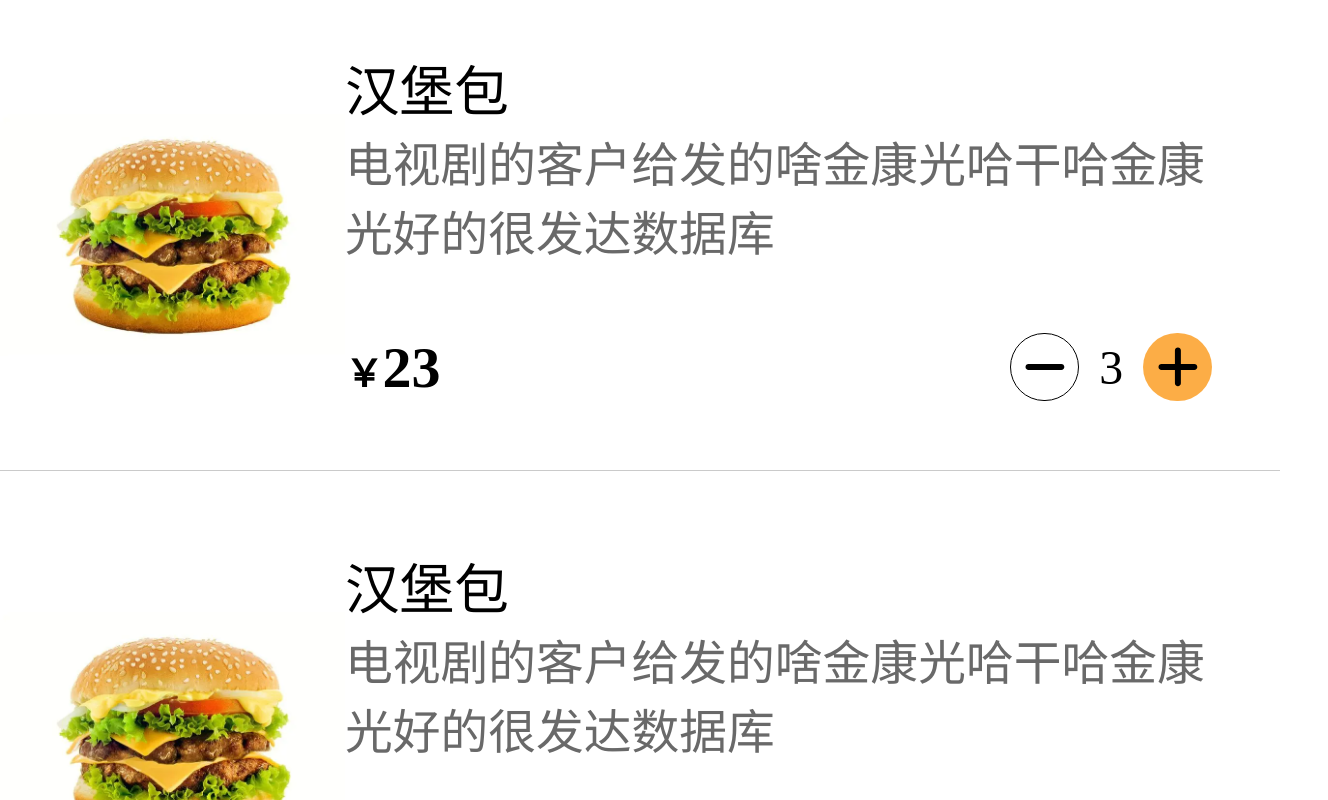
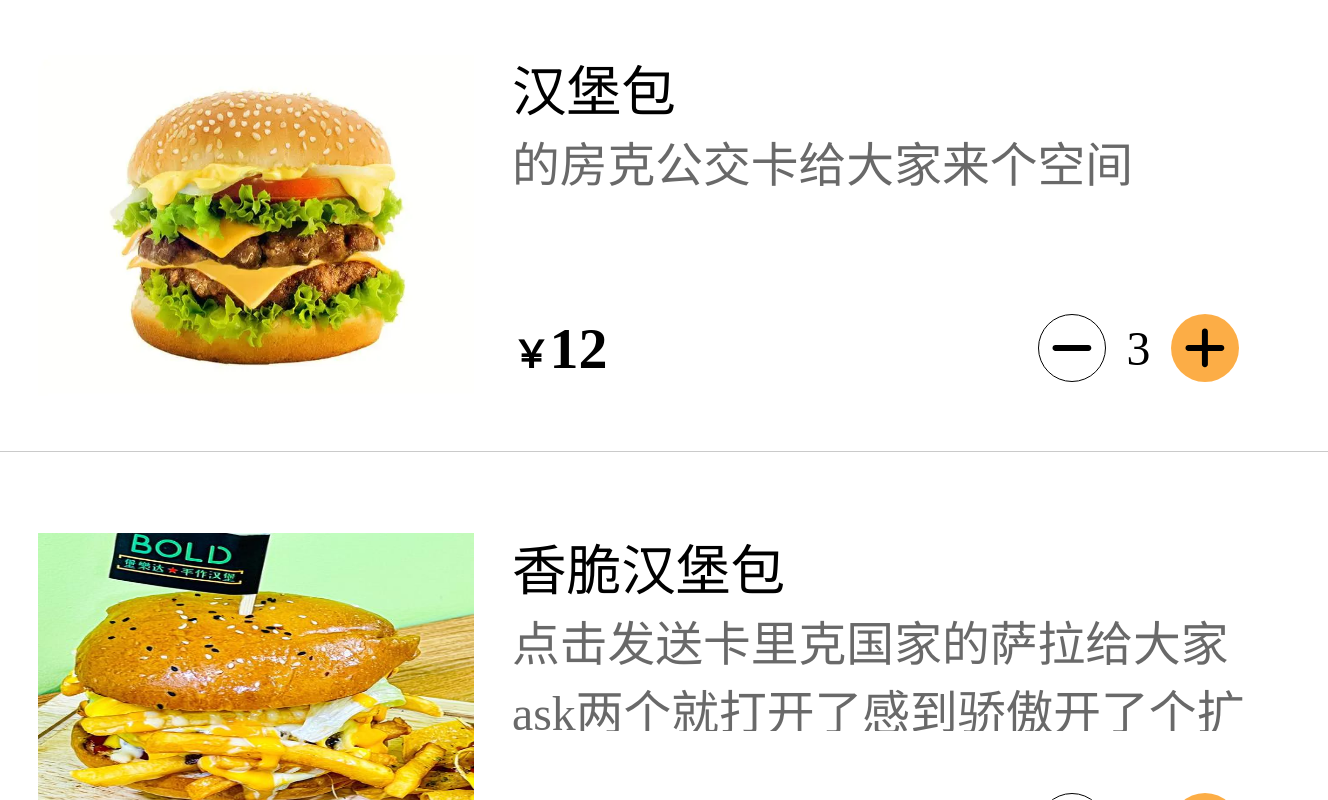
Before and after one commit to xiaoyutongxue11/orderApp, a React (Create React App) app: page / in a window 1280 px wide. Shown: the whole page, 1328 px wide, since content can reach past the window. Built offline with nearby package versions, Linux system fonts and the light colour scheme.

Commit message:
数据模拟以及样式微调

```diff
--- a/src/App.js
+++ b/src/App.js
@@ -1,9 +1,12 @@
+import { useState } from "react";
 import classes from "./App.module.css";
 import Meals from "./Components/Meals/Meals";
+import data from "./Data";
 function App() {
+  const [mealsData, setMealsData] = useState(data);
   return (
     <div className={classes.App}>
-      <Meals/>
+      <Meals mealsData={mealsData} />
     </div>
   );
 }
--- a/src/Components/Meals/Meal/Meal.js
+++ b/src/Components/Meals/Meal/Meal.js
@@ -2,17 +2,19 @@
 import React from "react";
 import classes from "./Meal.module.css";
 import Counter from "../../../UI/Counter/Counter";
-const Meal = () => {
+const Meal = (props) => {
   return (
     <div className={classes.Meal}>
       <div className={classes.ImgBox}>
-        <img alt="" src="/img/meals/1.jpg"></img>
+        <img alt="" src={props.meal.img}></img>
       </div>
-      <div>
-        <h2 className={classes.Title}>汉堡包</h2>
-        <p>电视剧的客户给发的啥金康光哈干哈金康光好的很发达数据库</p>
+      <div className={classes.Content}>
+        <div className={classes.Text}>
+          <h2 className={classes.Title}>{props.meal.title}</h2>
+          <p>{props.meal.desc}</p>
+        </div>
         <div className={classes.PriceWrap}>
-          <span className={classes.Price}>23</span>
+          <span className={classes.Price}>{props.meal.price}</span>
           <Counter amount={3} />
         </div>
       </div>
--- a/src/Components/Meals/Meal/Meal.module.css
+++ b/src/Components/Meals/Meal/Meal.module.css
@@ -10,9 +10,20 @@
   display: flex;
   justify-content: center;
   align-items: center;
+  overflow: hidden;
 }
 img {
-  width: 100%;
+  width: 85%;
+  height: 100rem;
+}
+.Content {
+  width: 225rem;
+  display: flex;
+  flex-direction: column;
+}
+.Text {
+  height: 60rem;
+  overflow: hidden;
 }
 .Title {
   font-weight: normal;
@@ -25,10 +36,12 @@ p {
   padding-right: 8rem;
 }
 .PriceWrap {
+  flex: auto;
   display: flex;
-  margin-top: 14rem;
+  margin-top: 12rem;
   justify-content: space-between;
   align-items: center;
+  padding-right: 6rem;
 }
 .Price {
   font-size: 17rem;
--- a/src/Components/Meals/Meals.js
+++ b/src/Components/Meals/Meals.js
@@ -2,16 +2,12 @@
 import React from "react";
 import Meal from "./Meal/Meal";
 import classes from "./Meals.module.css";
-const Meals = () => {
+const Meals = (props) => {
   return (
     <div className={classes.Meals}>
-      <Meal />
-      <Meal />
-      <Meal />
-      <Meal />
-      <Meal />
-      <Meal />
-      <Meal />
+      {props.mealsData.map((item) => (
+        <Meal key={item.id} meal={item} />
+      ))}
     </div>
   );
 };
--- /dev/null
+++ b/src/Data.js
@@ -0,0 +1,59 @@
+const data = [
+  {
+    id: "321",
+    title: "汉堡包",
+    desc: "的房克公交卡给大家来个空间",
+    price: 12,
+    img: "/img/meals/1.jpg",
+  },
+  {
+    id: "423",
+    title: "香脆汉堡包",
+    desc: "点击发送卡里克国家的萨拉给大家ask两个就打开了感到骄傲开了个扩大工具打开了结果反馈上来结果打开了就过分了圣诞快乐发给大家结果反馈的老师",
+    price: 42,
+    img: "/img/meals/2.jpg",
+  },
+  {
+    id: "765",
+    title: "汉堡鸡柳",
+    desc: "高峰时段的客户法律手段火箭分离的考生供奉的是",
+    price: 44,
+    img: "/img/meals/3.jpg",
+  },
+  {
+    id: "425",
+    title: "奶油双层汉堡",
+    desc: "发生的夫斯基的老客户介绍的了",
+    price: 65,
+    img: "/img/meals/4.jpg",
+  },
+  {
+    id: "969",
+    title: "夹肉汉堡",
+    desc: "官方的解释就开始大量几乎是快乐和付款了时间",
+    price: 14,
+    img: "/img/meals/5.jpg",
+  },
+  {
+    id: "143",
+    title: "芝士汉堡",
+    desc: "昆仑山地方就会考虑时间很快和军事对抗联合开发",
+    price: 32,
+    img: "/img/meals/6.jpg",
+  },
+  {
+    id: "986",
+    title: "汉堡包全家桶",
+    desc: "今天有空未来软件园了我竟然用了结婚礼服款式和技术弗兰克回馈积分",
+    price: 123,
+    img: "/img/meals/7.jpg",
+  },
+  {
+    id: "543",
+    title: "宝宝汉堡包",
+    desc: "官方的解释离开火箭结合公司了客户经理",
+    price: 143,
+    img: "/img/meals/8.jpg",
+  },
+];
+export default data;
```
